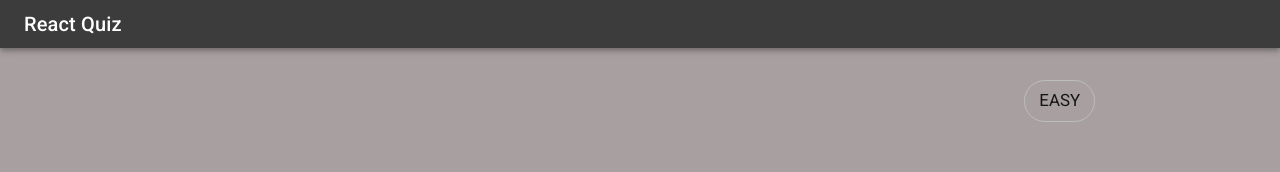
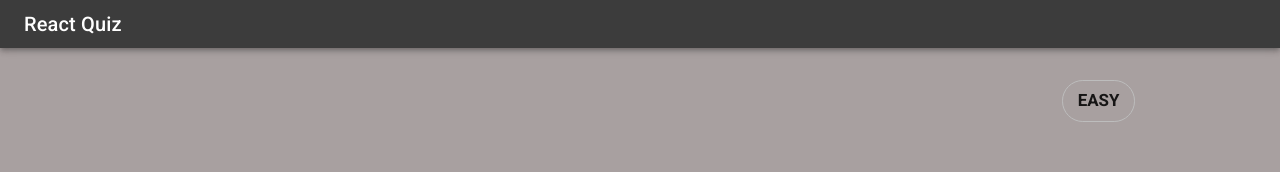
Before and after one commit to J4Web/quiz-app, a React (Create React App) app: page /quiz in a window 1280 px wide. Shown: the top 172 px of the page. Built offline with nearby package versions, Linux system fonts and the light colour scheme.

Commit message:
fixed the level

```diff
--- a/src/Keyboard.css
+++ b/src/Keyboard.css
@@ -86,5 +86,5 @@
 .level {
   position: absolute;
   top: 10%;
-  left: 80%;
+  left: 83%;
 }
--- a/src/Level.jsx
+++ b/src/Level.jsx
@@ -1,10 +1,12 @@
 import Chip from "@mui/material/Chip";
+import "./level.css";
 function Level(level) {
-  if (level <= 1) return <Chip label="EASY" variant="outlined" />;
+  if (level <= 1)
+    return <Chip className="name" label={"EASY"} variant="outlined" />;
   else if (level >= 1 && level <= 2)
-    return <Chip label="MEDIUM" variant="outlined" />;
+    return <Chip className="name" label="MEDIUM" variant="outlined" />;
   else if (level >= 2 && level <= 3)
-    return <Chip label="HARD" variant="outlined" />;
+    return <Chip className="name" label="HARD" variant="outlined" />;
 }
 
 export default Level;
--- /dev/null
+++ b/src/level.css
@@ -0,0 +1,7 @@
+.name {
+  background-color: #000;
+  border-radius: 24%;
+  padding: 5px;
+  font-weight: bold;
+  width: 200%;
+}
```
